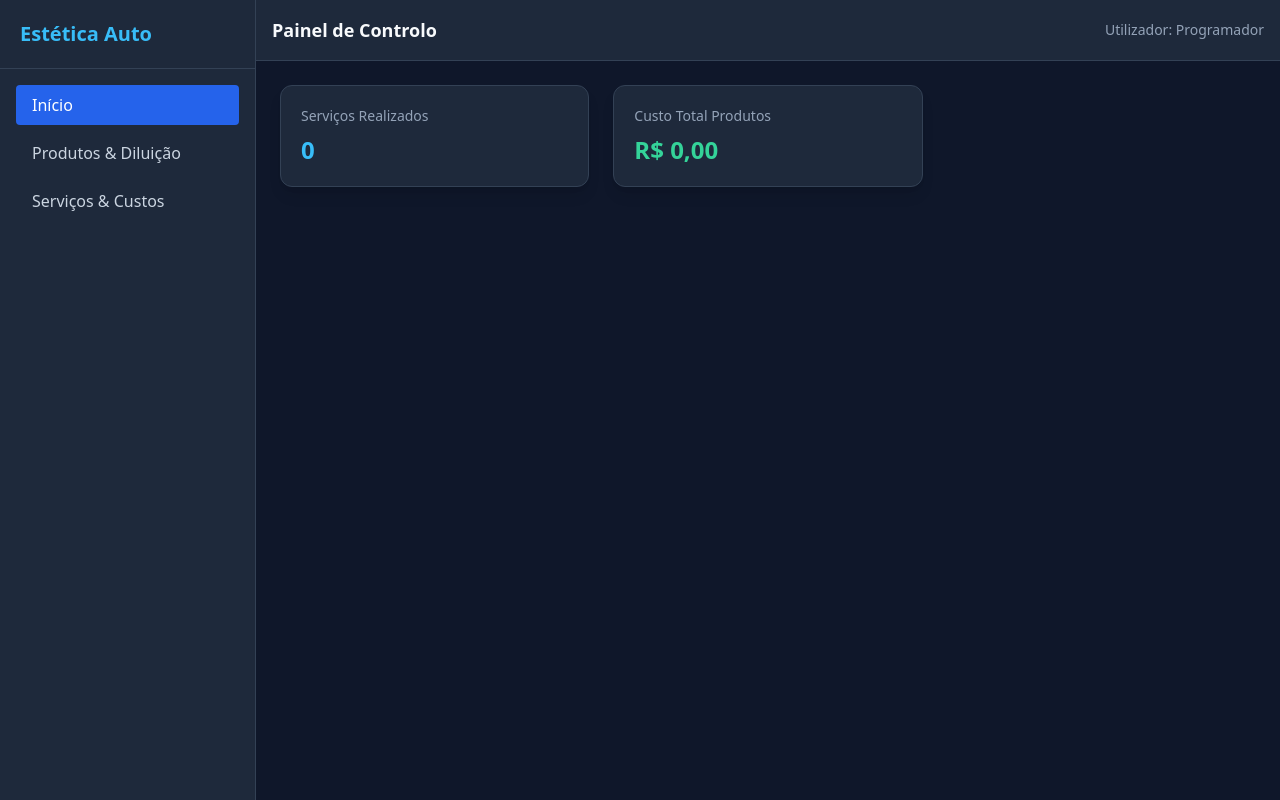
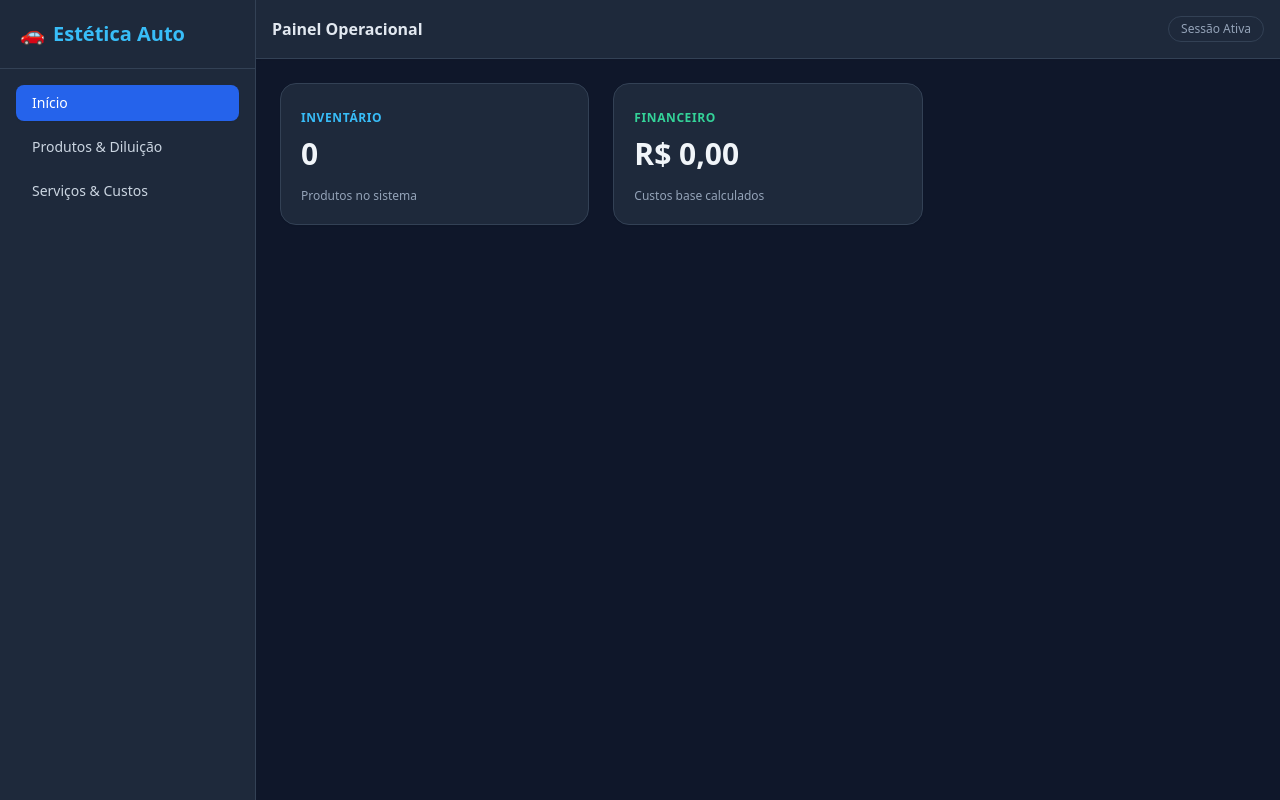
Before and after one commit to rodrigobertol06-sys/Bertol-Full-Detail, a plain HTML site: page index.html in a window 1280 px wide. Drawn offline with nearby package versions, Linux system fonts and the light colour scheme.

Commit message:
Update index.html

```diff
--- a/index.html
+++ b/index.html
@@ -3,49 +3,58 @@
 <head>
     <meta charset="UTF-8">
     <meta name="viewport" content="width=device-width, initial-scale=1.0">
-    <title>Sistema Estética Automotiva</title>
+    <title>Estética Automotiva - Gestão</title>
     <!-- Tailwind CSS CDN -->
     <script src="https://cdn.tailwindcss.com"></script>
 </head>
 <body style="background-color: #0f172a; color: #f8fafc;" class="font-sans antialiased">
 
-    <!-- Container Principal do Aplicativo -->
-    <div id="app" class="flex h-screen overflow-hidden">
+    <!-- Container Principal -->
+    <div class="flex h-screen overflow-hidden">
 
-        <!-- Menu Lateral (Sidebar) -->
+        <!-- Menu Lateral com o Padrão Visual -->
         <aside style="background-color: #1e293b; border-color: #334155;" class="w-64 border-r hidden md:flex flex-col">
-            <div style="border-color: #334155; color: #38bdf8;" class="p-5 font-bold text-xl border-b">
-                Estética Auto
+            <div style="border-color: #334155; color: #38bdf8;" class="p-5 font-bold text-xl border-b flex items-center gap-2">
+                <span>🚗</span> Estética Auto
             </div>
-            <nav class="flex-1 p-4 space-y-2">
-                <a href="#" style="background-color: #2563eb; color: #ffffff;" class="block px-4 py-2 rounded font-medium">Início</a>
-                <a href="#" style="color: #cbd5e1;" class="block px-4 py-2 rounded hover:bg-slate-700">Produtos & Diluição</a>
-                <a href="#" style="color: #cbd5e1;" class="block px-4 py-2 rounded hover:bg-slate-700">Serviços & Custos</a>
+            <nav class="flex-1 p-4 space-y-2 text-sm">
+                <a href="#" style="background-color: #2563eb; color: #ffffff;" class="block px-4 py-2 rounded-lg font-medium shadow-sm">Início</a>
+                <a href="#" style="color: #cbd5e1;" class="block px-4 py-2 rounded-lg hover:bg-slate-800 transition">Produtos & Diluição</a>
+                <a href="#" style="color: #cbd5e1;" class="block px-4 py-2 rounded-lg hover:bg-slate-800 transition">Serviços & Custos</a>
             </nav>
         </aside>
 
-        <!-- Área de Conteúdo Principal -->
+        <!-- Área de Conteúdo -->
         <div class="flex-1 flex flex-col min-w-0 overflow-y-auto">
 
-            <!-- Cabeçalho Superior -->
-            <header style="background-color: #1e293b; border-color: #334155;" class="border-b p-4 flex justify-between items-center">
-                <h1 class="text-lg font-semibold">Painel de Controlo</h1>
-                <span style="color: #94a3b8;" class="text-sm">Utilizador: Programador</span>
+            <!-- Header Superior -->
+            <header style="background-color: #1e293b; border-color: #334155;" class="border-b p-4 flex justify-between items-center shadow-sm">
+                <h1 class="text-base font-semibold text-slate-200">Painel Operacional</h1>
+                <span style="color: #94a3b8;" class="text-xs bg-slate-800 px-3 py-1 rounded-full border border-slate-700">Sessão Ativa</span>
             </header>
 
-            <!-- Conteúdo Dinâmico / Cards Flutuantes -->
+            <!-- Conteúdo Principal / Cards no Padrão do Template -->
             <main class="p-6 space-y-6">
                 <div class="grid grid-cols-1 md:grid-cols-3 gap-6">
-                    <!-- Card Flutuante 1 -->
-                    <div style="background-color: #1e293b; border-color: #334155;" class="p-5 rounded-xl border shadow-lg">
-                        <h2 style="color: #94a3b8;" class="text-sm font-medium">Serviços Realizados</h2>
-                        <p style="color: #38bdf8;" class="text-2xl font-bold mt-2">0</p>
+
+                    <!-- Card 1: Produtos Cadastrados -->
+                    <div style="background-color: #1e293b; border-color: #334155;" class="p-5 rounded-2xl border shadow-sm flex flex-col justify-between">
+                        <div>
+                            <span style="color: #38bdf8;" class="text-xs font-bold uppercase tracking-wider">Inventário</span>
+                            <p class="text-3xl font-bold mt-2 text-slate-100">0</p>
+                        </div>
+                        <span class="text-xs text-slate-400 mt-4">Produtos no sistema</span>
                     </div>
-                    <!-- Card Flutuante 2 -->
-                    <div style="background-color: #1e293b; border-color: #334155;" class="p-5 rounded-xl border shadow-lg">
-                        <h2 style="color: #94a3b8;" class="text-sm font-medium">Custo Total Produtos</h2>
-                        <p style="color: #34d399;" class="text-2xl font-bold mt-2">R$ 0,00</p>
+
+                    <!-- Card 2: Custo Operacional -->
+                    <div style="background-color: #1e293b; border-color: #334155;" class="p-5 rounded-2xl border shadow-sm flex flex-col justify-between">
+                        <div>
+                            <span style="color: #34d399;" class="text-xs font-bold uppercase tracking-wider">Financeiro</span>
+                            <p class="text-3xl font-bold mt-2 text-slate-100">R$ 0,00</p>
+                        </div>
+                        <span class="text-xs text-slate-400 mt-4">Custos base calculados</span>
                     </div>
+
                 </div>
             </main>
         </div>
```
